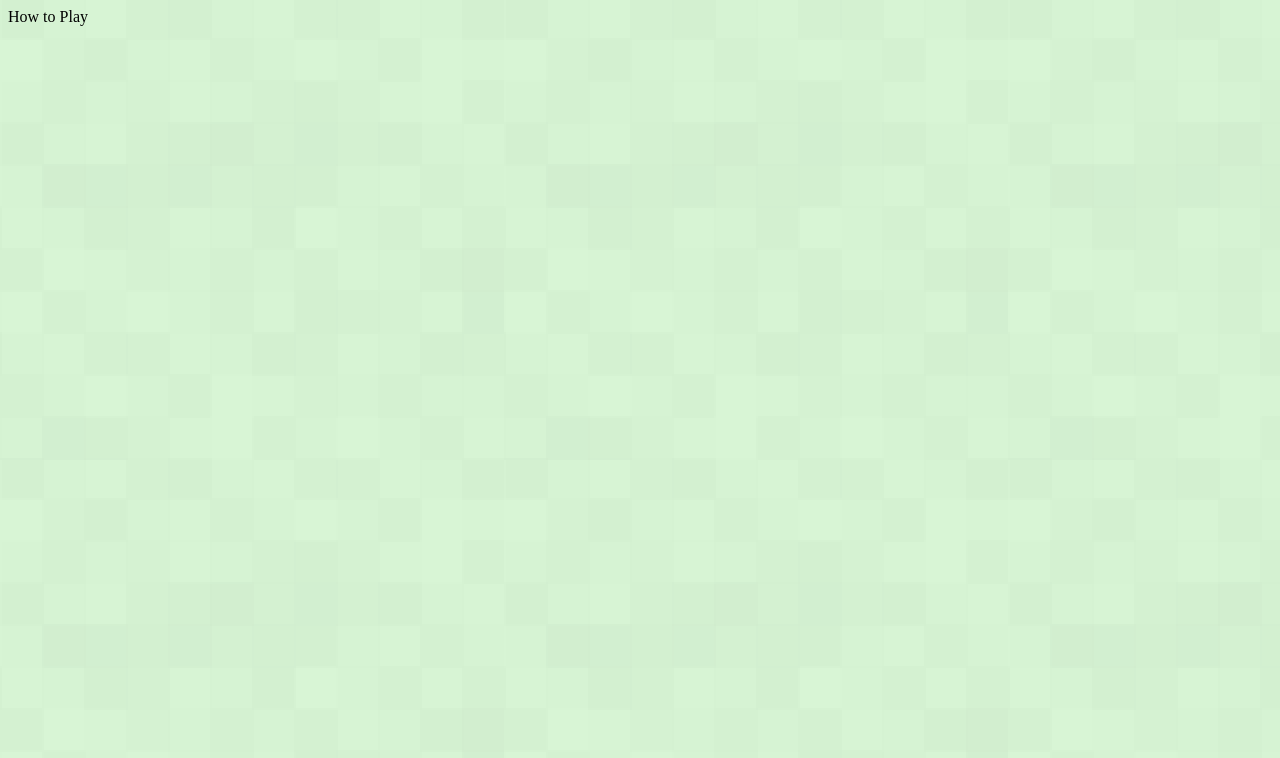
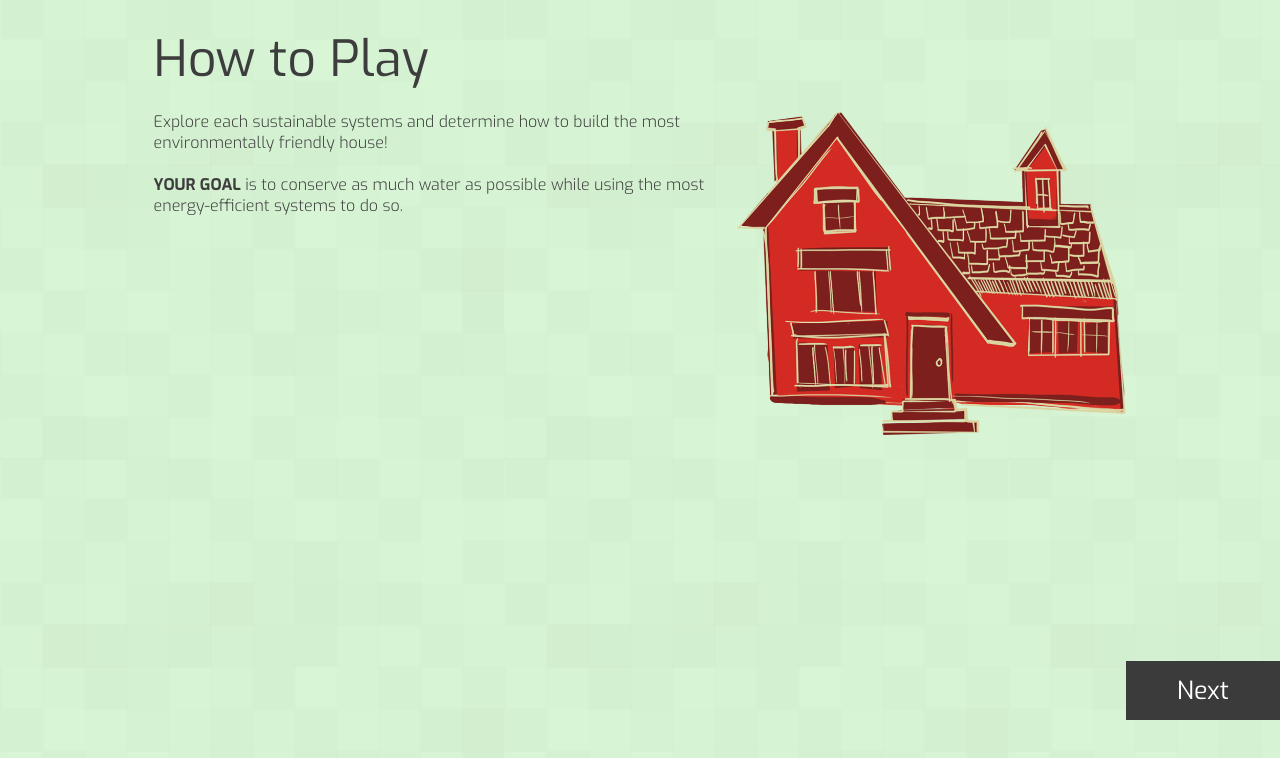
Before and after one commit to ChiTheHotDogGuy11/WatershedExhibit, a website: page public/instruction.html in a window 1280 px wide. Drawn offline with Linux system fonts and the light colour scheme.

Commit message:
added some basic instructions and image to screen one of instructions files

```diff
--- a/public/instruction.html
+++ b/public/instruction.html
@@ -2,11 +2,23 @@
 <html>
 	<head>
 		<link rel="stylesheet" type="text/css" href="stylesheets/instruction.css">
+		<link href='http://fonts.googleapis.com/css?family=Exo:300,400,600,700,800,400italic,300italic' rel='stylesheet' type='text/css'>
 	</head>
 	<body class="instruction_page">
-		<div>
-			<div class="instruction_header">
-				How to Play
+		<div class="instruction_header">
+			How to Play
+		</div>
+		<div class="instruction_paragraph">
+			<img href="images/mediumHouse.png" src="images/mediumHouse.png" alt="House" width="40%"/>
+			<p>
+				Explore each sustainable systems and determine how to build the most environmentally friendly house!
+
+				<br><br> <b>YOUR GOAL</b> is to conserve as much water as possible while using the most energy-efficient systems to do so.
+			</p>
+		</div>
+		<div class="instruction_next_button" id="intro_screen">
+			<div>
+				Next
 			</div>
 		</div>
 	</body>
--- a/public/sass/instruction.scss
+++ b/public/sass/instruction.scss
@@ -1,4 +1,45 @@
+$font-color: #3d3d3d;
+
 .instruction_page{
 	background-color: #D8F5D5;
 	background-image: url('../images/instruction-bgx2.png');
+	font-family: 'Exo', Arial, sans-serif;
+	margin: 2% 12%;
+	display: relative;
 }
+
+.instruction_header{
+	font-size: 50px;
+	color: $font-color;
+	margin-bottom: 2%;
+}
+
+.instruction_paragraph{
+	color: $font-color;
+	font-weight: 300;
+	img{
+		float: right;
+	}
+}
+
+.instruction_next_button{
+	padding: 1% 4%;
+	position: absolute;
+	bottom: 10%;
+	right: 0;
+	display: inline-block;
+	font-size: 25px;
+	color: white;
+	background-color: #3B3B3B;
+	/*::after{
+		content: "";
+	  background-color: #196966;
+	  opacity: 0.8;
+	  top: 0;
+	  left: 0;
+	  bottom: 0;
+	  right: 0;
+	  position: absolute;
+	  z-index: -1;
+	}*/
+}
```
Also changed, not shown: public/images/mediumHouse.png (added), public/stylesheets/instruction.css, 1 other file.
